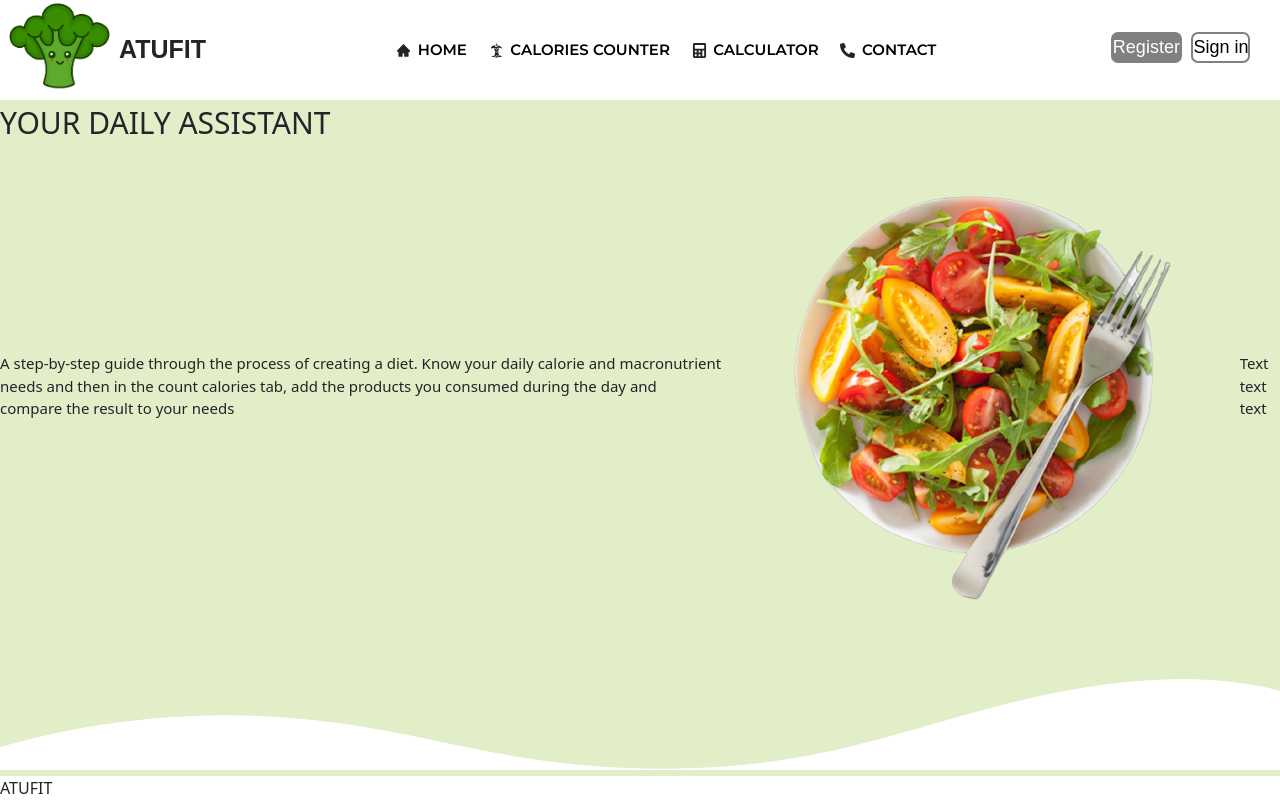
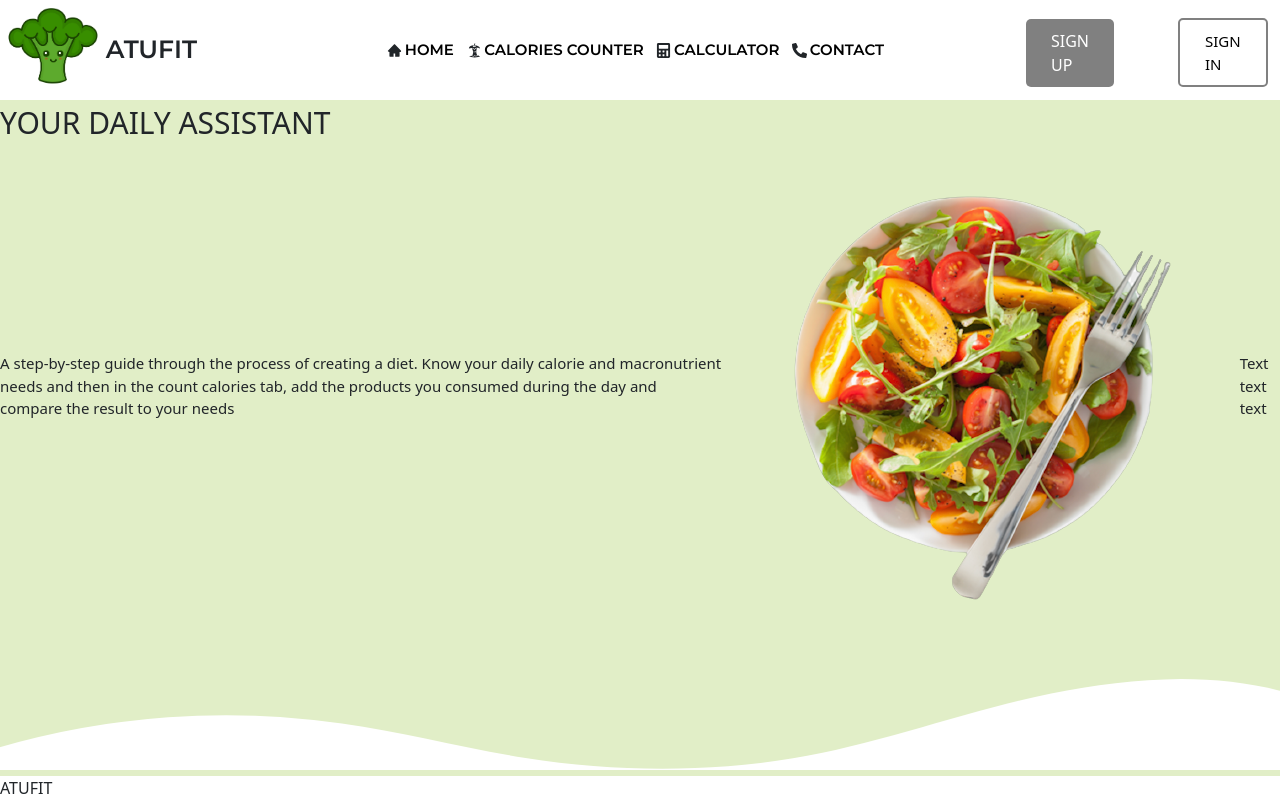
Before and after one commit to PatrycjaBochnak/ATuFit, a React (Create React App) app: page / in a window 1280 px wide. Built offline with nearby package versions, Linux system fonts and the light colour scheme.

Commit message:
styling buttons login/reg

```diff
--- a/public/index.html
+++ b/public/index.html
@@ -6,6 +6,7 @@
     <meta name="viewport" content="width=device-width, initial-scale=1" />
     <meta name="theme-color" content="#000000" />
     <meta name="viewport" content="width=device-width, initial-scale=1.0" />
+    <!-- Google fonts -->
     <link rel="preconnect" href="https://fonts.googleapis.com" />
     <link rel="preconnect" href="https://fonts.gstatic.com" crossorigin />
     <link
--- a/src/components/navBar.js
+++ b/src/components/navBar.js
@@ -28,10 +28,10 @@ function NavBar({ children }) {
         </div>
         <div className="loginButtons">
           <Link className="registerButton" to="/register">
-            Register
+            SIGN UP
           </Link>
           <Link className="loginButton" to="/login">
-            Sign in
+            SIGN IN
           </Link>
         </div>
         {/* <div class="custom-shape-divider-bottom-1679679246">
--- a/src/styles/_navBar.scss
+++ b/src/styles/_navBar.scss
@@ -5,33 +5,35 @@
   align-items: center;
   justify-content: space-between !important;
   height: 100px;
-  margin-right: 150px;
+  margin-right: 100px;
   font-style: inherit;
   font-family: sans-serif;
   font-weight: 500;
   font-size: 15px;
   overflow: visible;
-  font-family: montserrat, sans-serif;
+  font-family: "montserrat", sans-serif;
 }
 .loginButtons {
   align-items: center;
-  height: 85px;
   width: 20%;
   margin-top: 5px;
-  margin-right: 20px;
+  margin-right: 30px;
   display: flex;
   justify-content: space-evenly !important;
-  font-size: 18px;
   font-style: inherit;
   display: flex;
-  font-family: "montserratBold", sans-serif;
-  font-weight: 300;
 }
 .loginButton {
+  border: 2px solid gray;
   color: black;
   text-decoration: none;
-  border: 2px solid gray;
-  border-radius: 7px;
+  border-radius: 5px;
+  font-weight: 500;
+  padding: 10px 25px;
+  position: relative;
+  margin: 32px;
+  font-size: 15px;
+  transition: background-color 0.2s ease-in-out;
 }
 .loginButton:hover {
   background-color: gray;
@@ -39,40 +41,28 @@
 }
 .registerButton {
   color: white;
+  background-color: gray;
   text-decoration: none;
-  overflow: visible;
-  background-color: gray;
-  border: 2px solid gray;
-  border-radius: 7px;
+  border-radius: 5px;
+  font-weight: 500;
+  padding: 10px 25px;
+  position: relative;
+  margin: 32px;
+  transition: background-color 0.2s ease-in-out;
 }
 .registerButton:hover {
   color: black;
   background-color: white;
-  border: 2px solid white;
 }
 .broccoli {
-  margin: 0;
-  height: 90px;
+  margin-top: 5px;
+  height: 80px;
 }
-// .custom-shape-divider-bottom-1679679246 {
-//   position: absolute;
-//   top: 65px;
-//   left: 0;
-//   width: 100%;
-//   overflow: hidden;
-//   line-height: 0;
-//   transform: rotate(180deg);
-// }
-// .custom-shape-divider-bottom-1679679246 svg {
-//   position: relative;
-//   display: block;
-//   width: calc(100% + 1.3px);
-//   height: 99px;
-//   transform: rotateY(180deg);
-// }
-// .custom-shape-divider-bottom-1679679246 .shape-fill {
-//   fill: #e1eec7;
-// }
+.broccoli:hover {
+  height: 81px;
+  transition: transform 0.2s ease-in-out ;
+  transform: scale(1.2);
+}
 .custom-shape-divider-bottom-1680785097 {
   position: absolute;
   bottom: 0;
@@ -95,7 +85,7 @@
 .link {
   font-family: "montserrat", sans-serif;
   font-weight: 600;
-  margin-right: 15px;
+  margin-right: 10px;
   color: black !important;
   text-decoration: none;
   background-image: linear-gradient(to right, green 0%, green 100%);
@@ -112,7 +102,7 @@
 .companyName {
   height: 100px;
   margin-right: 20px;
-  font-family: "montserratBold", sans-serif;
+  font-family: "montserrat", sans-serif;
   font-weight: 900;
   font-size: 25px;
   display: flex;
```
